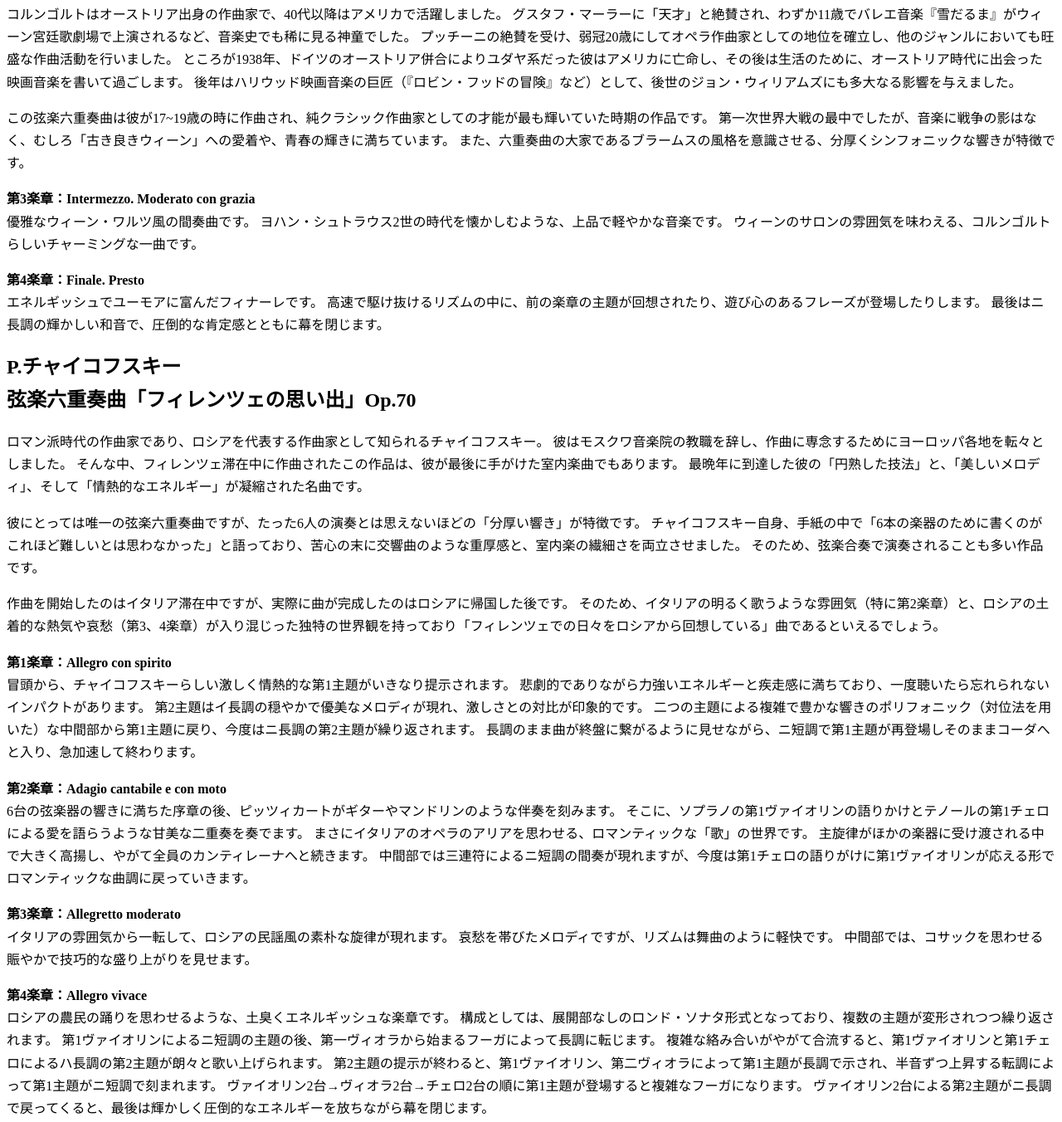
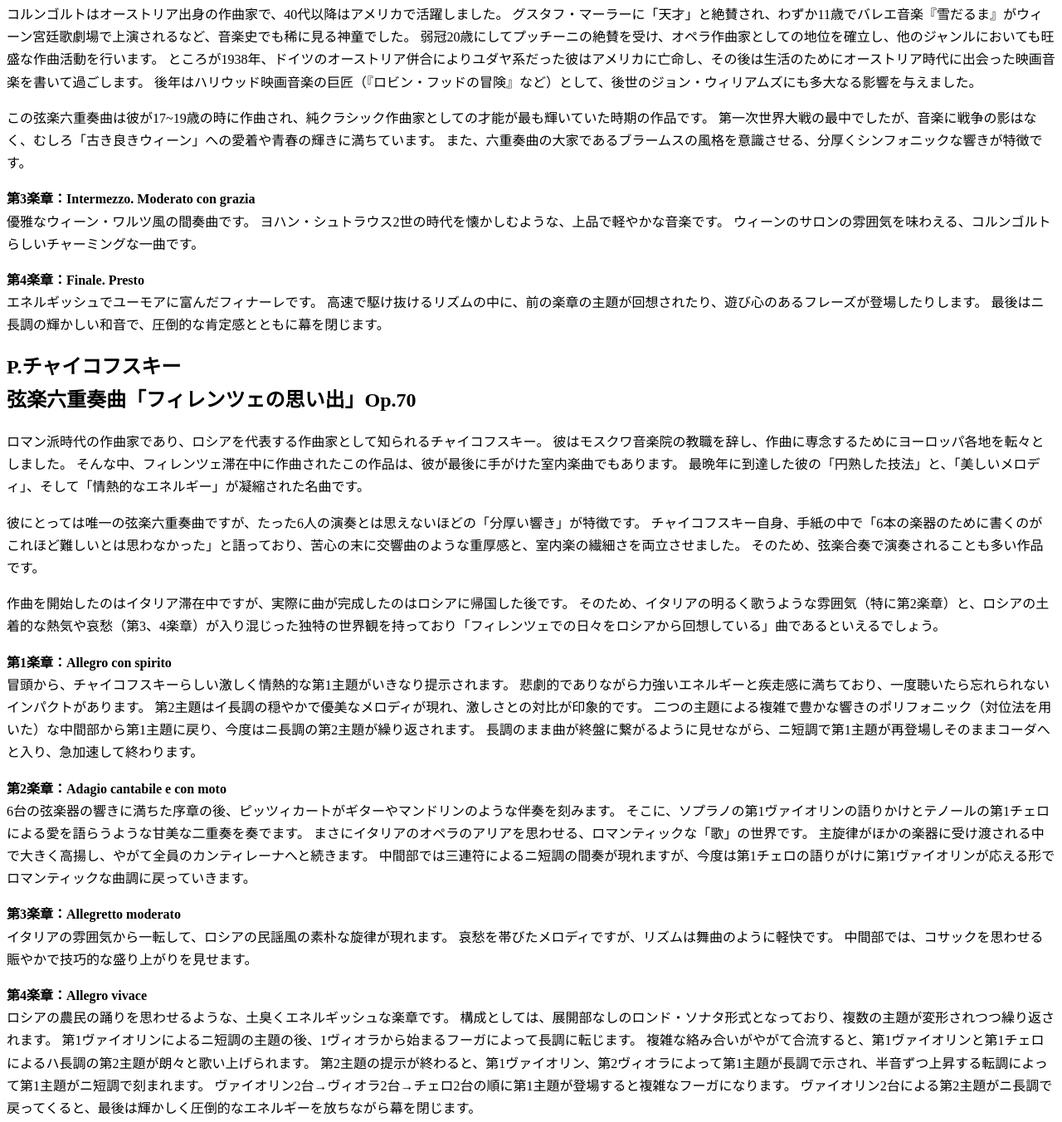
Before and after one commit to RubyPythonPerl/2025enyugakusha, a plain HTML site: page index.html in a window 1280 px wide. Shown: the part 976-2328 px from the top of the page at 83% size. Drawn offline with Linux system fonts and the light colour scheme.

Commit message:
Update index.html

```diff
--- a/index.html
+++ b/index.html
@@ -125,11 +125,11 @@ p {
 <h2>E.コルンゴルト<br>弦楽六重奏曲 ニ長調 Op.10より3,4楽章</h2>
 <p>コルンゴルトはオーストリア出身の作曲家で、40代以降はアメリカで活躍しました。
 グスタフ・マーラーに「天才」と絶賛され、わずか11歳でバレエ音楽『雪だるま』がウィーン宮廷歌劇場で上演されるなど、音楽史でも稀に見る神童でした。
-プッチーニの絶賛を受け、弱冠20歳にしてオペラ作曲家としての地位を確立し、他のジャンルにおいても旺盛な作曲活動を行いました。
-ところが1938年、ドイツのオーストリア併合によりユダヤ系だった彼はアメリカに亡命し、その後は生活のために、オーストリア時代に出会った映画音楽を書いて過ごします。
+弱冠20歳にしてプッチーニの絶賛を受け、オペラ作曲家としての地位を確立し、他のジャンルにおいても旺盛な作曲活動を行います。
+ところが1938年、ドイツのオーストリア併合によりユダヤ系だった彼はアメリカに亡命し、その後は生活のためにオーストリア時代に出会った映画音楽を書いて過ごします。
 後年はハリウッド映画音楽の巨匠（『ロビン・フッドの冒険』など）として、後世のジョン・ウィリアムズにも多大なる影響を与えました。</p>
 <p>この弦楽六重奏曲は彼が17~19歳の時に作曲され、純クラシック作曲家としての才能が最も輝いていた時期の作品です。
-第一次世界大戦の最中でしたが、音楽に戦争の影はなく、むしろ「古き良きウィーン」への愛着や、青春の輝きに満ちています。
+第一次世界大戦の最中でしたが、音楽に戦争の影はなく、むしろ「古き良きウィーン」への愛着や青春の輝きに満ちています。
 また、六重奏曲の大家であるブラームスの風格を意識させる、分厚くシンフォニックな響きが特徴です。</p>
 <p>
 <b>第3楽章：Intermezzo. Moderato con grazia</b><br>
@@ -180,9 +180,9 @@ p {
 <b>第4楽章：Allegro vivace</b><br>
 ロシアの農民の踊りを思わせるような、土臭くエネルギッシュな楽章です。
 構成としては、展開部なしのロンド・ソナタ形式となっており、複数の主題が変形されつつ繰り返されます。
-第1ヴァイオリンによるニ短調の主題の後、第一ヴィオラから始まるフーガによって長調に転じます。
+第1ヴァイオリンによるニ短調の主題の後、1ヴィオラから始まるフーガによって長調に転じます。
 複雑な絡み合いがやがて合流すると、第1ヴァイオリンと第1チェロによるハ長調の第2主題が朗々と歌い上げられます。
-第2主題の提示が終わると、第1ヴァイオリン、第二ヴィオラによって第1主題が長調で示され、半音ずつ上昇する転調によって第1主題がニ短調で刻まれます。
+第2主題の提示が終わると、第1ヴァイオリン、第2ヴィオラによって第1主題が長調で示され、半音ずつ上昇する転調によって第1主題がニ短調で刻まれます。
 ヴァイオリン2台→ヴィオラ2台→チェロ2台の順に第1主題が登場すると複雑なフーガになります。
 ヴァイオリン2台による第2主題がニ長調で戻ってくると、最後は輝かしく圧倒的なエネルギーを放ちながら幕を閉じます。</p>
 
```
